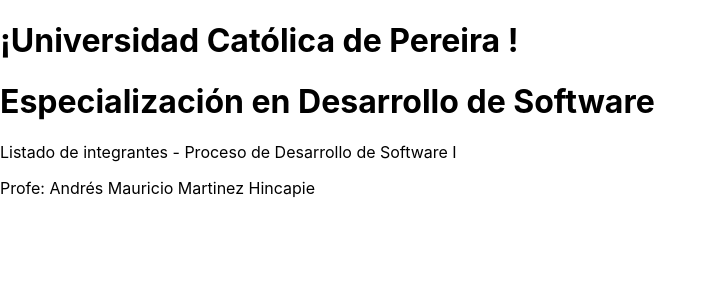
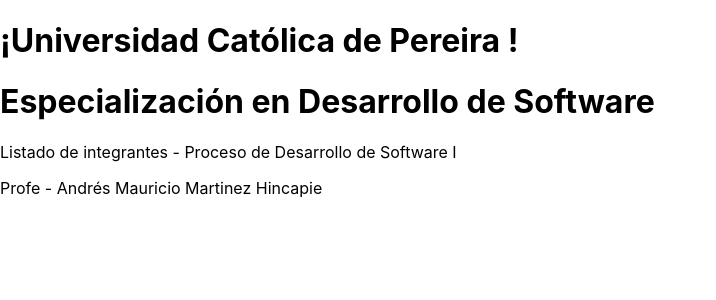
Before and after one commit to amartinezh/ucp-app-react, a React (Create React App) app: page / in a window 1280 px wide. Shown: the top 300 px of the page, without its empty margins (0-716 px from the left). Built offline with nearby package versions, Linux system fonts and the light colour scheme.

Commit message:
[fix] Ajuste titulo

```diff
--- a/src/App.js
+++ b/src/App.js
@@ -6,7 +6,7 @@
       <h1>¡Universidad Católica de Pereira !</h1>
       <h1>Especialización en Desarrollo de Software</h1>
       <p>Listado de integrantes - Proceso de Desarrollo de Software I</p>
-      <p>Profe: Andrés Mauricio Martinez Hincapie</p>
+      <p>Profe - Andrés Mauricio Martinez Hincapie</p>
     </div>
   );
 }
```
